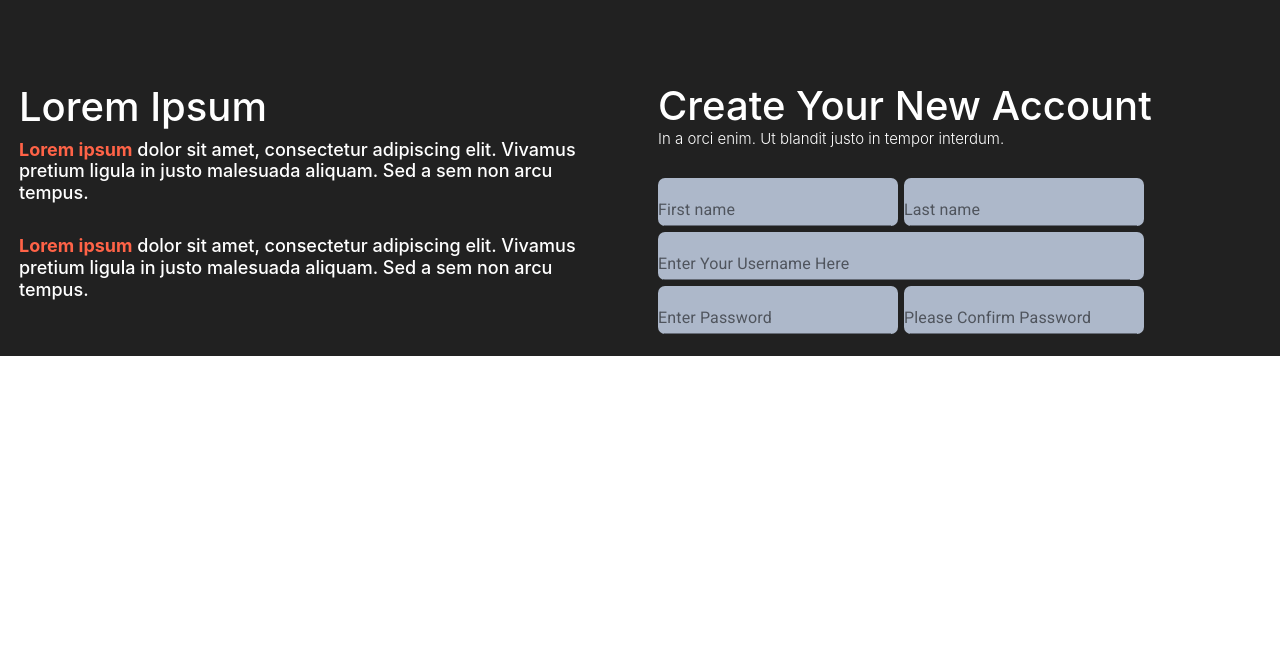
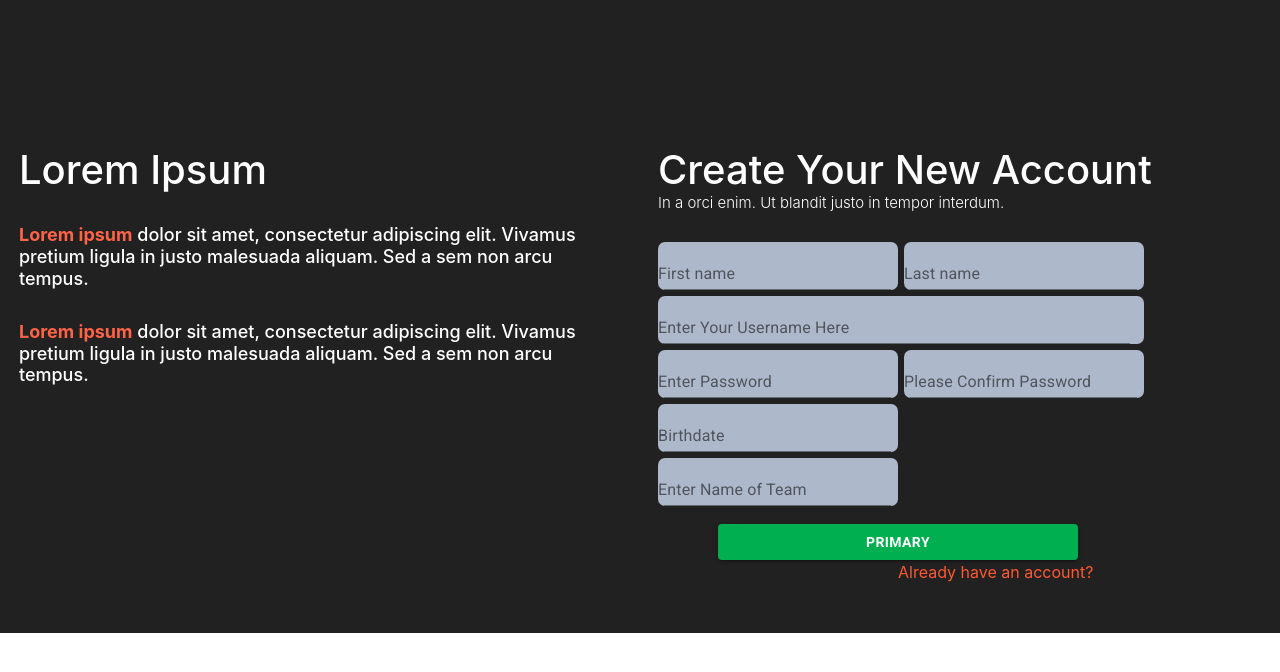
Before and after one commit to yocyo357/Enduro-Trail, a React (Create React App) app in the folder endurotrailweb/: page / in a window 1280 px wide. Shown: the top 672 px of the page. Built offline with nearby package versions, Linux system fonts and the light colour scheme.

Commit message:
Login for polish (ready for functions

```diff
--- a/endurotrailweb/src/components/signup.js
+++ b/endurotrailweb/src/components/signup.js
@@ -1,6 +1,10 @@
 import React, { Component } from 'react';
-import Container from '@material-ui/core/Container';
 import TextField from '@material-ui/core/TextField';
+import Button from '@material-ui/core/Button';
+import FormControlLabel from '@material-ui/core/FormControlLabel';
+import Radio from '@material-ui/core/Radio';
+import FormLabel from '@material-ui/core/FormLabel';
+import RadioGroup from '@material-ui/core/RadioGroup';
 import '../styles/signup.css';
 
 
@@ -9,9 +13,10 @@ class signup extends Component {
     render() {
         return (
             <div className="container-fluid signup-MainDiv">
-                <div class="row">
+                <div className="row">
                     <div className="col left-col">
-                        <h1>Lorem Ipsum</h1>
+
+                        <h1 className="leftMainTitle">Lorem Ipsum</h1>
 
                         <h4 className="leftSubWords">
                             <span>Lorem ipsum</span> dolor sit amet, consectetur adipiscing elit. Vivamus pretium ligula in justo malesuada aliquam. Sed a sem non arcu tempus.
@@ -34,17 +39,32 @@ class signup extends Component {
                         </div>
 
                         <div className="container-fluid">
-                            <div class="w-100">
+                            <div className="w-100">
                                 <TextField id="txt-SignUpUname" fullWidth className="SignUp-inputs" label="Enter Your Username Here" />
-                                <div class="w-100"></div>
-
+                                <div className="w-100"></div>
                             </div>
                             <form noValidate autoComplete="off" >
-                                    <TextField id="txt-SignUpPass"  className="SignUp-inputs" label="Enter Password" />
-                                    <TextField id="txt-SignUpPassConfirm" className="SignUp-inputs" label="Please Confirm Password" />
+                                    <TextField id="txt-SignUpPass"  className="SignUp-inputs" type="password" label="Enter Password" />
+                                    <TextField id="txt-SignUpPassConfirm" className="SignUp-inputs" type="password" label="Please Confirm Password" />
                             </form>
+                            <div className="w-100"></div>
+                            <form noValidate autoComplete="off" >
+                                <div className="row SignUpTeamName">
+                                    <TextField id="txt-SignUpAge"  className="SignUp-inputs" type="datepicker" label="Birthdate" />
+                                </div>
+
+                                <div className="w-100"></div>
+
+                                <div className="row SignUpAge">
+                                    <TextField id="txt-SignUpTeamName"  className="SignUp-inputs" label="Enter Name of Team" />
+                                </div>
+                            </form>
+
+                            <Button id="btn-submit" fullWidth variant="contained" color="primary">
+                                Primary
+                            </Button><br/>
+                            <a href="#" className="link-back">Already have an account?</a>
                         </div>
-
                     </div>
                 </div>
             </div>
--- a/endurotrailweb/src/styles/signup.css
+++ b/endurotrailweb/src/styles/signup.css
@@ -1,10 +1,14 @@
 html, body {
     margin: 0;
     padding: 0;
-    width: 100%;
+    width: 100% !important;
 }
 
 @media only screen and (max-width: 1366px) {
+    .signup-MainDiv {
+        height: 608px;
+    }
+
     .container-fluid, .signup-MainDiv {
         background-color: #212121;
         color: white;
@@ -12,11 +16,22 @@ html, body {
     }
 
     .left-col {
-       padding-top: 5%;
+       margin-top: 10% !important;
+    }
+
+    .leftMainTitle {
+        margin-bottom: 5%;
+    }
+
+    .btn-back:focus {
+        border-color: #DF004E;
+        text-decoration: none;
+        border: none;
     }
 
     .leftSubWords {
         font-size: 18px !important;
+        margin-top: ;
     }
 
 
@@ -32,6 +47,10 @@ html, body {
 
 
     /*************** right colum starts here *******************/
+
+    .right-col {
+        margin-top: 5%;
+    }
 
     .mainTitle {
         margin-top: 10% !important;
@@ -80,4 +99,60 @@ html, body {
     .txt-SignUpPass {
         margin-top: 1.5% !important;
     }
+
+    .SignUpTeamName {
+        margin-left: 0% !important;
+        width: 100%;
+    }
+
+    .SignUpAge {
+        margin-left: 0% !important;
+        width: 100%;
+    }
+
+    .formLabel {
+        margin-top: 1%;
+        font-size: 19px !important;
+        color: #ffffff !important;
+    }
+
+    .radioContainer {
+        margin-left: 3.5% !important;
+    }
+
+    .MuiFormControlLabel-root {
+
+        max-width: 30%;
+
+    }
+
+    .MuiIconButton-label {
+        color: #ffffff !important;
+    }
+
+    .MuiFormControlLabel-label  {
+        color: #ffffff !important;
+    }
+
+    .MuiButtonBase-root {
+        width: 60% !important;
+        margin-left: 10% !important;
+        margin-top: 3% !important;
+        background-color: #00AF4F !important;
+
+    }
+
+    .MuiButton-label {
+        color: #ffffff !important;
+    }
+
+    .link-back {
+        margin-left: 40%;
+        color: #FF5931;
+    }
+
+    .link-back:hover {
+        text-decoration: none;
+        color: #FF5931;
+    }
 }
```
